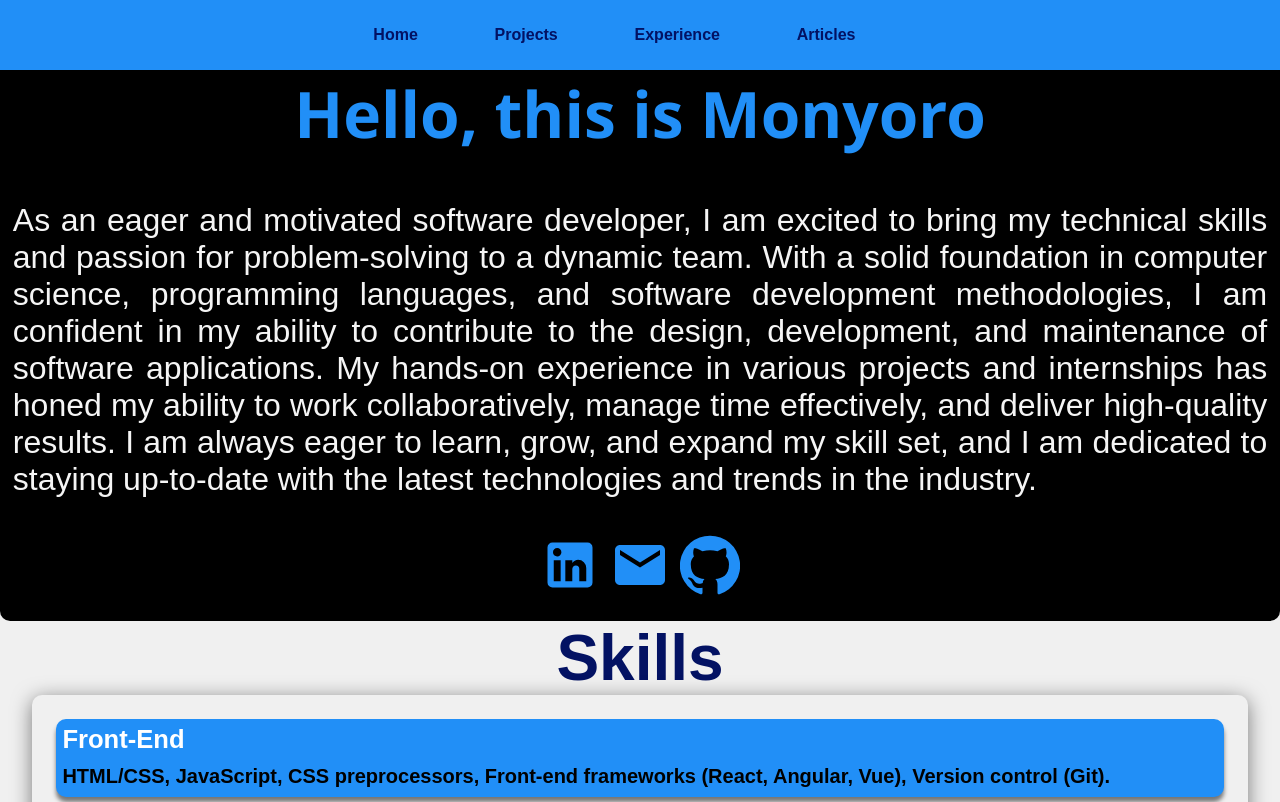
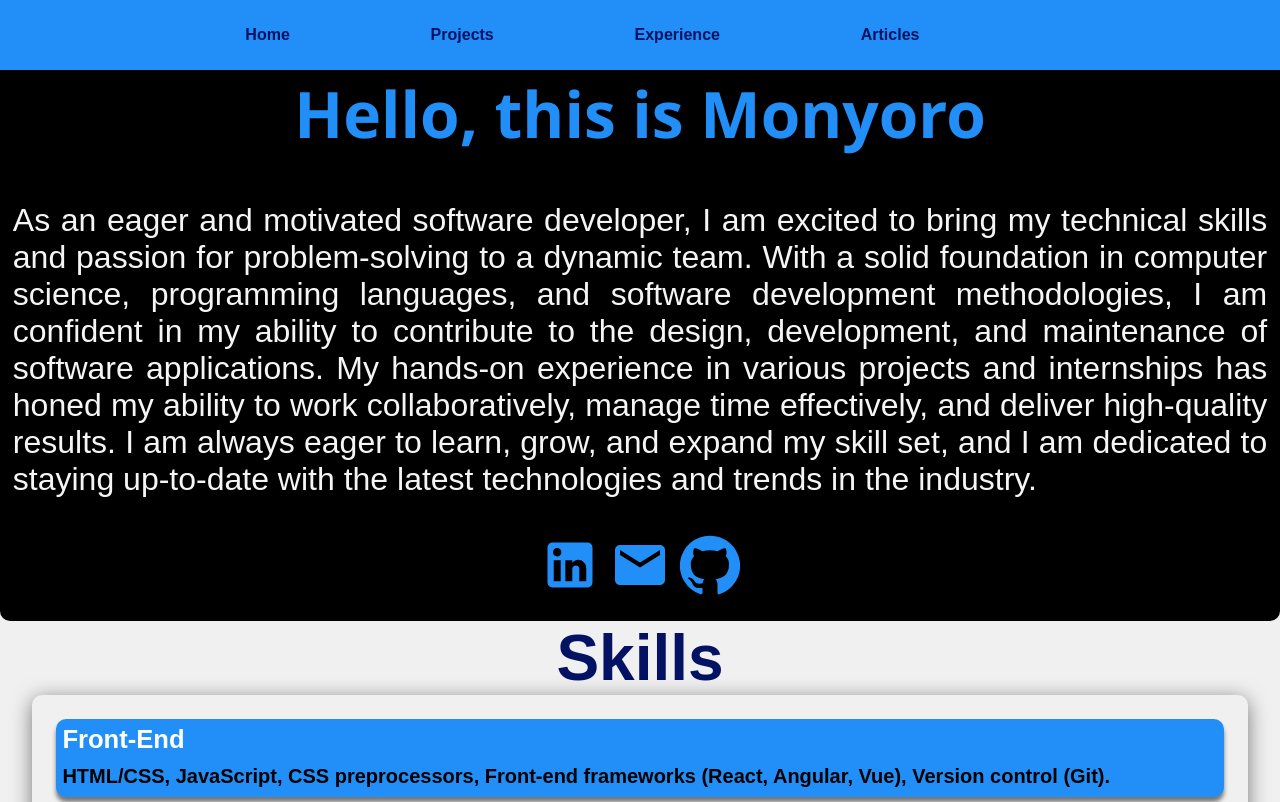
Before and after one commit to moabmo/abiud, a React (Create React App) app: page / in a window 1280 px wide. Shown: the top 802 px of the page. Built offline with nearby package versions, Linux system fonts and the light colour scheme.

Commit message:
Update Navbar.css

```diff
--- a/src/styles/Navbar.css
+++ b/src/styles/Navbar.css
@@ -23,7 +23,7 @@
     font-weight: bolder;
     font-weight: 900;
     maximum-width: 20%;
-    margin-right: 5%;
+    margin-right: 10%;
 
   }
 
```
